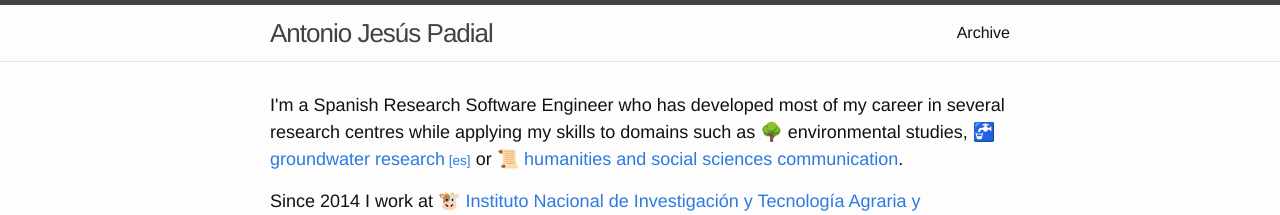
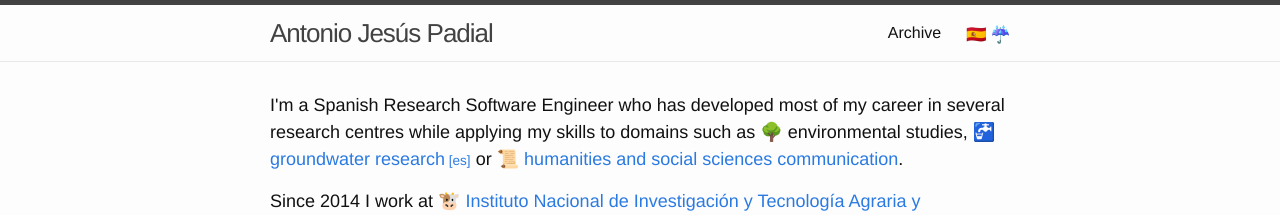
Before and after one commit to ajspadial-science/bits4science, a Jekyll site: the page built from _posts/en/pages/2016-07-06-index.md, in a window 1280 px wide. Shown: the top 215 px of the page. Built offline with Jekyll 4.4.1, drawn with Linux system fonts in a browser that asks for light colours; emoji names are drawn with the system emoji font.

Commit message:
Added multilingual selector. Inspired by @ivetteaddington

```diff
--- a/_data/emoji.yml
+++ b/_data/emoji.yml
@@ -1,3 +1,3 @@
-gb: "https://assets.github.com/images/icons/emoji/unicode/1f1ec-1f1e7.png"
+en: "https://assets.github.com/images/icons/emoji/unicode/1f1ec-1f1e7.png"
 es: "https://assets.github.com/images/icons/emoji/unicode/1f1ea-1f1f8.png"
 ast: "https://assets.github.com/images/icons/emoji/unicode/2614.png"
--- a/_includes/header.html
+++ b/_includes/header.html
@@ -19,6 +19,18 @@
           <a class="page-link" href="{{ my_page.url | prepend: site.baseurl }}">{{ my_page.title }}</a>
           {% endif %}
         {% endfor %}
+
+        {% assign posts=site.posts | where:"name", page.name %}
+        {% for post in posts %}
+          {% capture language %}{{page.lang}}{% endcapture %}
+	  {% if post.lang != page.lang %}
+	    {% for emoji in site.data.emoji %}
+	      {% if emoji[0] == post.lang %}
+	        <a href="{{ post.url }}"><img src="{{ emoji[1] }}" title=": {{post.lang}} : " class="emoji"></a>
+              {% endif %}
+	    {% endfor %}
+	  {% endif %}
+        {% endfor %}
       </div>
     </nav>
 
--- a/_posts/2016-06-08-welcome-to-jekyll.markdown
+++ b/_posts/2016-06-08-welcome-to-jekyll.markdown
@@ -3,7 +3,7 @@ layout: post
 title:  ":+1: Welcome to Jekyll!"
 date:   2016-06-08 09:15:04 +0200
 categories: jekyll update
-lang: gb
+lang: en
 tldr:
   es: "Este es el primer post de prueba"
   ast: "Esti ye'l primer post de prueba"
```
